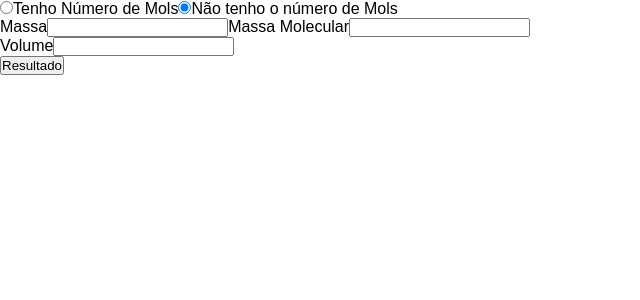
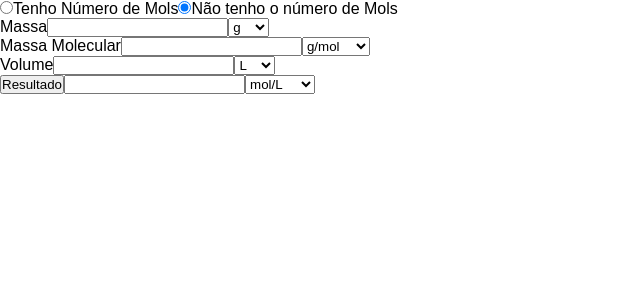
Before and after one commit to LuizVictorr/Volumetrias, a Next.js app: page /concMolar in a window 1280 px wide. Both pictures are taken after a click on the radio button 184 px from the left and 7 px from the top of the page. Shown: the top 300 px of the page, without its empty margins (0-640 px from the left). Built offline with nearby package versions, Linux system fonts and the light colour scheme.

Commit message:
adicionado principais unidades e suas conversões

```diff
--- a/pages/concMolar.js
+++ b/pages/concMolar.js
@@ -8,20 +8,47 @@ const ConcentraçãoMolar = () => {
     const [TemMols, setTemMols] = useState(true);
     const [Molar, setMolar] = useState('');
 
+    // Unidades
+    const [UMassa, setUMassa] = useState('g');
+    const [UVolume, setUVolume] = useState('L');
+    const [UMassaMolecular, setUMassaMolecular] = useState('g/mol');
+    const [UNumeroMols, setUNumeroMols] = useState('mol');
+    const [UMolar, setUMolar] = useState('mol/L');
+
     const volume = (e) => {
         setVolume(e.target.value)
+    }
+
+    const uvolume = (e) => {
+        setUVolume(e.target.value)
     }
 
     const massa = (e) => {
         setMassa(e.target.value)
     }
 
+    const umassa = (e) => {
+        setUMassa(e.target.value)
+    }
+
     const massaMolecular = (e) => {
         setMassaMolecular(e.target.value)
     }
 
+    const umassaMolecular = (e) => {
+        setUMassaMolecular(e.target.value)
+    }
+
     const numeroMols = (e) => {
         setNumeroMols(e.target.value)
+    }
+
+    const unumeroMols = (e) => {
+        setUNumeroMols(e.target.value)
+    }
+
+    const umolar = (e) => {
+        setUMolar(e.target.value)
     }
 
     const molar = () => {
@@ -29,7 +56,66 @@ const ConcentraçãoMolar = () => {
         const WithoutNumeroMols = Massa/(MassaMolecular*Volume)
 
         setMolar(TemMols ? WithNumeroMols : WithoutNumeroMols)
+
+        const CM =
+        (UMolar === 'mol/L' && UNumeroMols === 'mol' && UVolume === 'L' && TemMols === true) ||
+        (UMolar === 'mol/L' && UNumeroMols === 'kmol' && UVolume === 'm3' && TemMols === true) ||
+        (UMolar === 'kmol/m3' && UNumeroMols === 'mol' && UVolume === 'L' && TemMols === true) ||
+        (UMolar === 'kmol/m3' && UNumeroMols === 'kmol' && UVolume === 'm3' && TemMols === true) ||
+        (UMolar === 'mol/L' && Massa === 'g' && UVolume === 'L' && MassaMolecular === 'g/mol' && TemMols === false) ||
+        (UMolar === 'mol/L' && Massa === 'g' && UVolume === 'L' && MassaMolecular === 'kg/kmol' && TemMols === false) ||
+        (UMolar === 'mol/L' && Massa === 'kg' && UVolume === 'm3' && MassaMolecular === 'g/mol' && TemMols === false) ||
+        (UMolar === 'mol/L' && Massa === 'kg' && UVolume === 'm3' && MassaMolecular === 'kg/kmol' && TemMols === false) ||
+        (UMolar === 'mol/L' && Massa === 'mg' && UVolume === 'mL' && MassaMolecular === 'g/mol' && TemMols === false) ||
+        (UMolar === 'mol/L' && Massa === 'mg' && UVolume === 'mL' && MassaMolecular === 'kg/kmol' && TemMols === false) ||
+        (UMolar === 'kmol/m3' && Massa === 'g' && UVolume === 'L' && MassaMolecular === 'g/mol' && TemMols === false) ||
+        (UMolar === 'kmol/m3' && Massa === 'g' && UVolume === 'L' && MassaMolecular === 'kg/kmol' && TemMols === false) ||
+        (UMolar === 'kmol/m3' && Massa === 'kg' && UVolume === 'm3' && MassaMolecular === 'g/mol' && TemMols === false) ||
+        (UMolar === 'kmol/m3' && Massa === 'kg' && UVolume === 'm3' && MassaMolecular === 'kg/kmol' && TemMols === false) ||
+        (UMolar === 'kmol/m3' && Massa === 'mg' && UVolume === 'mL' && MassaMolecular === 'g/mol' && TemMols === false) ||
+        (UMolar === 'kmol/m3' && Massa === 'mg' && UVolume === 'mL' && MassaMolecular === 'kg/kmol' && TemMols === false)
+          ? NumeroMols/Volume
+          : (UMolar === 'mol/L' && UNumeroMols === 'kmol' && UVolume === 'L' && TemMols === true) ||
+            (UMolar === 'mol/L' && UNumeroMols === 'mol' && UVolume === 'mL' && TemMols === true) ||
+            (UMolar === 'kmol/m3' && UNumeroMols === 'mol' && UVolume === 'mL' && TemMols === true) ||
+            (UMolar === 'kmol/m3' && UNumeroMols === 'kmol' && UVolume === 'L' && TemMols === true) ||
+            (UMolar === 'mol/L' && Massa === 'g' && UVolume === 'mL' && MassaMolecular === 'g/mol' && TemMols === false) ||
+            (UMolar === 'mol/L' && Massa === 'g' && UVolume === 'mL' && MassaMolecular === 'kg/kmol' && TemMols === false) ||
+            (UMolar === 'mol/L' && Massa === 'g' && UVolume === 'm3' && MassaMolecular === 'kg/kmol' && TemMols === false) ||
+            (UMolar === 'mol/L' && Massa === 'kg' && UVolume === 'L' && MassaMolecular === 'g/mol' && TemMols === false) ||
+            (UMolar === 'mol/L' && Massa === 'kg' && UVolume === 'L' && MassaMolecular === 'kg/kmol' && TemMols === false) ||
+            (UMolar === 'kmol/m3' && Massa === 'g' && UVolume === 'mL' && MassaMolecular === 'g/mol' && TemMols === false) ||
+            (UMolar === 'kmol/m3' && Massa === 'g' && UVolume === 'mL' && MassaMolecular === 'kg/kmol' && TemMols === false) ||
+            (UMolar === 'kmol/m3' && Massa === 'kg' && UVolume === 'L' && MassaMolecular === 'g/mol' && TemMols === false) ||
+            (UMolar === 'kmol/m3' && Massa === 'kg' && UVolume === 'L' && MassaMolecular === 'kg/kmol' && TemMols === false)
+          ? (1000 * NumeroMols)/Volume
+          : (UMolar === 'mol/L' && UNumeroMols === 'mol' && UVolume === 'm3' && TemMols === true) ||
+            (UMolar === 'kmol/m3' && UNumeroMols === 'mol' && UVolume === 'm3' && TemMols === true) ||
+            (UMolar === 'mol/L' && Massa === 'g' && UVolume === 'm3' && MassaMolecular === 'g/mol' && TemMols === false) ||
+            (UMolar === 'mol/L' && Massa === 'mg' && UVolume === 'L' && MassaMolecular === 'g/mol' && TemMols === false) ||
+            (UMolar === 'mol/L' && Massa === 'mg' && UVolume === 'L' && MassaMolecular === 'kg/kmol' && TemMols === false) ||
+            (UMolar === 'kmol/m3' && Massa === 'g' && UVolume === 'm3' && MassaMolecular === 'g/mol' && TemMols === false) ||
+            (UMolar === 'kmol/m3' && Massa === 'g' && UVolume === 'm3' && MassaMolecular === 'kg/kmol' && TemMols === false) ||
+            (UMolar === 'kmol/m3' && Massa === 'mg' && UVolume === 'L' && MassaMolecular === 'g/mol' && TemMols === false) ||
+            (UMolar === 'kmol/m3' && Massa === 'mg' && UVolume === 'L' && MassaMolecular === 'kg/kmol' && TemMols === false)
+          ? NumeroMols/(1000 * Volume)
+          : (UMolar === 'mol/L' && UNumeroMols === 'kmol' && UVolume === 'mL' && TemMols === true) ||
+            (UMolar === 'kmol/m3' && UNumeroMols === 'kmol' && UVolume === 'mL' && TemMols === true) ||
+            (UMolar === 'mol/L' && Massa === 'kg' && UVolume === 'mL' && MassaMolecular === 'g/mol' && TemMols === false) ||
+            (UMolar === 'mol/L' && Massa === 'kg' && UVolume === 'mL' && MassaMolecular === 'kg/kmol' && TemMols === false) ||
+            (UMolar === 'kmol/m3' && Massa === 'kg' && UVolume === 'mL' && MassaMolecular === 'g/mol' && TemMols === false) ||
+            (UMolar === 'kmol/m3' && Massa === 'kg' && UVolume === 'mL' && MassaMolecular === 'kg/kmol' && TemMols === false)
+          ? (1000 * 1000 *  NumeroMols)/(Volume)
+          : (UMolar === 'mol/L' && Massa === 'mg' && UVolume === 'm3' && MassaMolecular === 'g/mol' && TemMols === false) ||
+            (UMolar === 'mol/L' && Massa === 'mg' && UVolume === 'm3' && MassaMolecular === 'kg/kmol' && TemMols === false) ||
+            (UMolar === 'mol/L' && Massa === 'mg' && UVolume === 'm3' && MassaMolecular === 'g/mol' && TemMols === false) ||
+            (UMolar === 'mol/L' && Massa === 'mg' && UVolume === 'm3' && MassaMolecular === 'kg/kmol' && TemMols === false)
+          ? NumeroMols/(1000 * 1000 * Volume)
+          : 'Selecione uma opção.';
+
+          setMolar(CM)
     }
+
 
     return (
     <div>
@@ -51,26 +137,51 @@ const ConcentraçãoMolar = () => {
             <div>
                 <label>Números de Mols</label>
                 <input value={NumeroMols} onChange={numeroMols} />
+                    <select id="numero de mols"value={UNumeroMols} onChange={unumeroMols}>
+                        <option value="mol">mol</option>
+                        <option value="kmol">kmol</option>
+                    </select>
             </div>
 
         :
         (
             <div>
-                <label>Massa</label>
-                <input value={Massa} onChange={massa} />
+                <div>
+                    <label>Massa</label>
+                    <input value={Massa} onChange={massa} />
+                    <select id="massa" value={UMassa} onChange={umassa}>
+                        <option value="g">g</option>
+                        <option value="kg">kg</option>
+                        <option value="mg">mg</option>
+                    </select>
+                </div>
                 <label>Massa Molecular</label>
                 <input value={MassaMolecular} onChange={massaMolecular} />
+                    <select id="massa molecular" value={UMassaMolecular} onChange={umassaMolecular}>
+                        <option value="g/mol">g/mol</option>
+                        <option value="kg/kmol">kg/kmol</option>
+                    </select>
             </div>
         )}
 
         <div>
             <label>Volume</label>
             <input value={Volume} onChange={volume}/>
+                <select id="volume" value={UVolume} onChange={uvolume}>
+                    <option value="L">L</option>
+                    <option value="mL">mL</option>
+                    <option value="m3">m³</option>
+                </select>
         </div>
 
         <div>
             <button onClick={molar}>Resultado</button>
-            <p>{Molar}</p>
+            <input value={Molar}/>
+                <select id="resultado" value={UMolar} onChange={umolar}>
+                    <option value="mol/L">mol/L</option>
+                    <option value="kmol/m3">kmol/m³</option>
+                    <option value="mg/L">mg/L</option>
+                </select>
         </div>
 
     </div>
```
